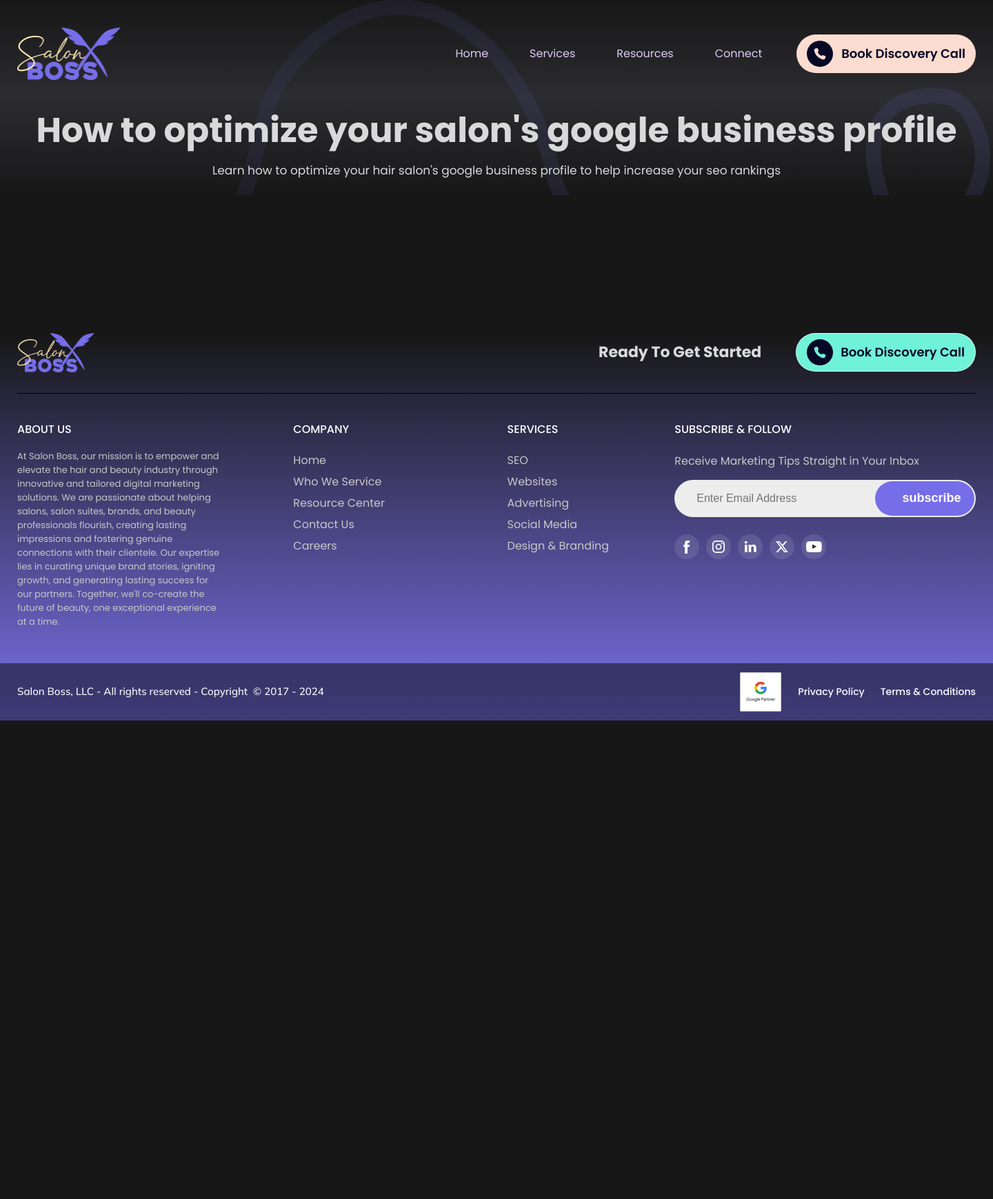
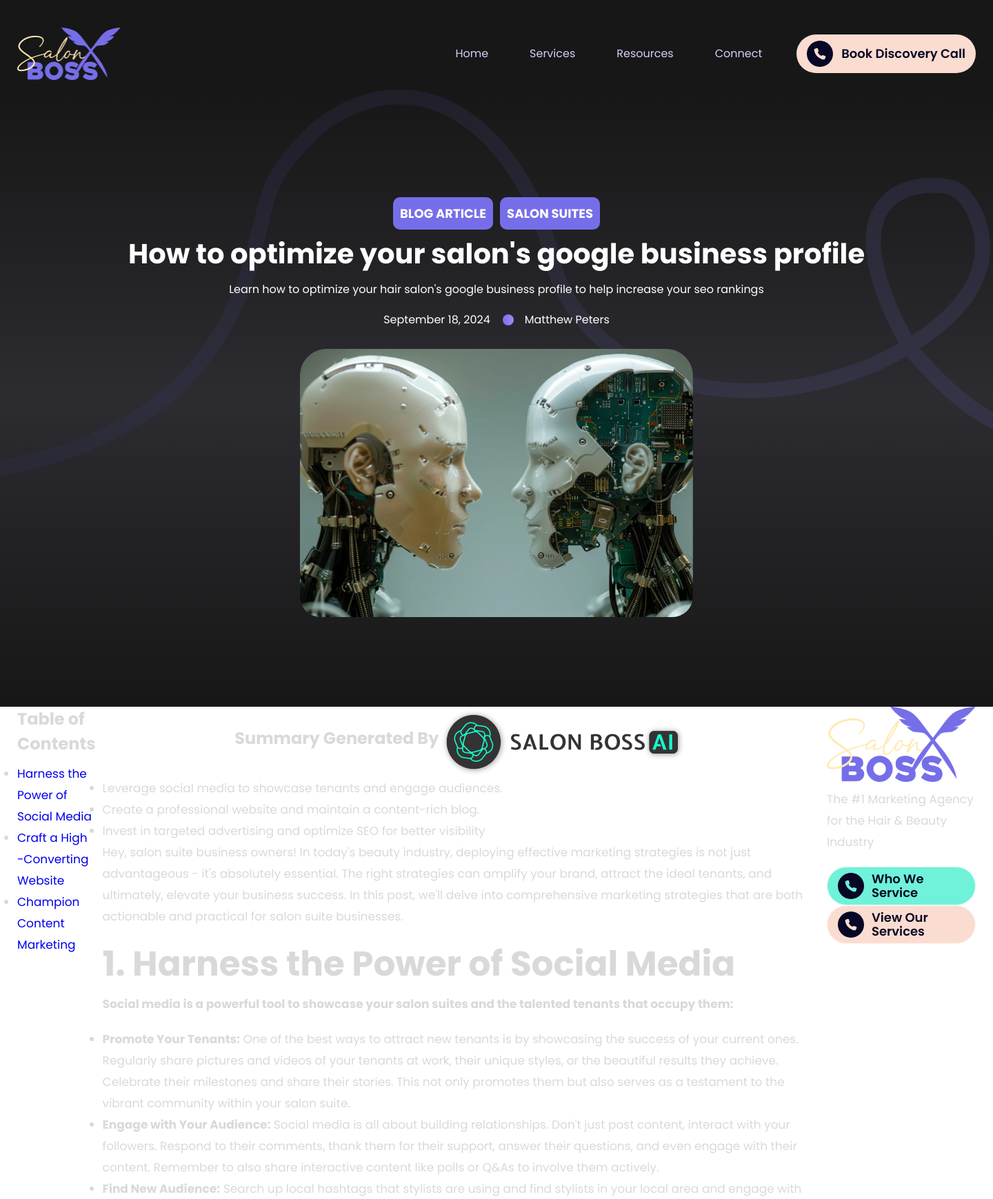
Before and after one commit to jakirmithunbd/salon-boss, a PHP site: page /html/single-blog.html in a window 1440 px wide. Shown: the top 1739 px of the page at 69% size. Before the commit the page ends 1045 px from the top, so only its background shows below. Run offline with PHP 8.4, Linux system fonts and the light colour scheme.

Commit message:
working on single blog

```diff
--- a/assets/css/sb-main-style.css
+++ b/assets/css/sb-main-style.css
@@ -183,7 +183,7 @@
   transition: all 0.3s ease;
 }
 
-.relative, .sb-about .sb-row .sb-media, .sb-faq .sb-questions-wrapper .sb-faq-item .sb-faq-question h4, .sb-video .sb-video-frame, .sb-video .sb-video-play-btn, .sb-card, .sb-simple-btn, .sb-button.icon-position-left, .sb-button, .hero-bg, section {
+.relative, .hero-single-blog .blog-hero-content .sb-post-meta span:not(:first-child), .sb-about .sb-row .sb-media, .sb-faq .sb-questions-wrapper .sb-faq-item .sb-faq-question h4, .sb-video .sb-video-frame, .sb-video .sb-video-play-btn, .sb-card, .sb-simple-btn, .sb-button.icon-position-left, .sb-button, .hero-bg, section {
   position: relative;
 }
 
@@ -4164,3 +4166,102 @@
 .sb-blog .sb-blog-list .sb-post-card .sb-card-contents-wrapper .sb-card-content .sb-blog-title:hover h3 {
   color: #766EE8;
 }
+
+.hero-single-blog {
+  margin-top: 130px;
+  padding-bottom: 120px;
+}
+@media only screen and (min-width: 1025px) {
+  .hero-single-blog {
+    overflow: visible;
+    overflow-x: clip;
+  }
+}
+@media only screen and (max-width: 1280px) {
+  .hero-single-blog {
+    margin-top: 100px;
+  }
+}
+@media only screen and (max-width: 1024px) {
+  .hero-single-blog {
+    margin-top: 60px;
+  }
+}
+@media only screen and (max-width: 768px) {
+  .hero-single-blog {
+    margin-top: 30px;
+  }
+}
+.hero-single-blog .blog-hero-content h1 {
+  font-size: 40px;
+  line-height: 60px;
+  color: #ffffff;
+}
+@media only screen and (max-width: 1024px) {
+  .hero-single-blog .blog-hero-content h1 {
+    font-size: 32px;
+    line-height: 44px;
+  }
+}
+@media only screen and (max-width: 768px) {
+  .hero-single-blog .blog-hero-content h1 {
+    font-size: 26px;
+    line-height: 38px;
+  }
+}
+.hero-single-blog .blog-hero-content p {
+  font-size: 16px;
+  line-height: 24px;
+  color: #ffffff;
+}
+.hero-single-blog .blog-hero-content .sb-post-meta {
+  gap: 18px;
+  font-size: 16px;
+  line-height: 24px;
+  color: #ffffff;
+}
+@media only screen and (max-width: 428px) {
+  .hero-single-blog .blog-hero-content .sb-post-meta {
+    -webkit-box-orient: vertical;
+    -webkit-box-direction: normal;
+        -ms-flex-direction: column;
+            flex-direction: column;
+    -webkit-box-align: center;
+        -ms-flex-align: center;
+            align-items: center;
+    gap: 10px;
+  }
+}
+@media only screen and (min-width: 429px) {
+  .hero-single-blog .blog-hero-content .sb-post-meta span:not(:first-child) {
+    padding-left: 32px;
+  }
+  .hero-single-blog .blog-hero-content .sb-post-meta span:not(:first-child):before {
+    position: absolute;
+    content: "";
+    width: 16px;
+    height: 16px;
+    top: calc(50% - 8px);
+    left: 0;
+    background: -webkit-gradient(linear, left top, right top, color-stop(-9.38%, #7970E9), color-stop(115.62%, #A08DF3));
+    background: linear-gradient(90deg, #7970E9 -9.38%, #A08DF3 115.62%);
+    border-radius: 50%;
+  }
+}
+.hero-single-blog .blog-hero-content .sb-blog-feature {
+  width: 100%;
+  max-width: 570px;
+  margin: 0 auto;
+  padding-top: 30px;
+}
+.hero-single-blog .blog-hero-content .sb-blog-feature img {
+  width: 100%;
+  border-radius: 30px;
+}
+
+.sb-single-blog-contents {
+  background: #ffffff;
+}
+.sb-single-blog-contents .container {
+  min-width: 1420px;
+}
--- a/assets/scss/_global.scss
+++ b/assets/scss/_global.scss
@@ -1602,3 +1602,94 @@
         }
     }
 }
+
+
+
+// Author Card style
+.sb-author-card {
+    width: 100%;
+    max-width: 970px;
+    margin: 0 auto;
+    padding-top: 100px;
+
+    @include breakpoint(1024) {
+        padding-top: 70px;
+    }
+    @include breakpoint(768) {
+        padding-top: 50px;
+    }
+
+    .sb-author-card-content-wrapper {
+        gap: 20px;
+        background: #fff;
+        background-image: url(../images/Salon-Boss-card-bg.jpg);
+        background-position: center;
+        background-repeat: no-repeat;
+        background-size: cover;
+        border: 1px solid $primary;
+        border-radius: 30px;
+        padding: 35px 20px 20px;
+        margin-left: 130px;
+
+        @include breakpoint(1024) {
+            margin-left: 0;
+            margin-top: 100px;
+            flex-direction: column;
+            align-items: center;
+            gap: 10px;
+        }
+
+        .sb-author-card-image {
+            width: 210px;
+            height: 210px;
+            border-radius: 50%;
+            background: linear-gradient(180deg, #FBD79A 0%, #E6B7D4 56.5%, #FFEAB3 100%);
+            padding: 15px;
+            margin-bottom: 16px;
+            margin-left: -130px;
+
+            @include breakpoint(1024) {
+                margin-left: 0;
+                margin-top: -100px;
+            }
+
+            .sb-author-card-badge {
+                position: absolute;
+                bottom: 0;
+                background: #fff;
+                border-radius: 15px;
+                padding: 7px 23px;
+
+                h5 {
+                    @include font(12, 18);
+                    font-weight: 500;
+                    color: #000;
+                    margin: 0;
+                }
+                h6 {
+                    @include font(12, 18);
+                    font-weight: 700;
+                    color: $secondary;
+                    margin: 0;
+                }
+            }
+        }
+
+        .sb-author-card-content {
+            width: 50%;
+            max-width: 505px;
+            margin: 0 auto;
+            flex-grow: 1;
+
+            @include breakpoint(1024) {
+                width: 100%;
+            }
+
+            p {
+                @include font(16, 30);
+                font-weight: 700;
+                color: #000;
+            }
+        }
+    }
+}
--- a/assets/scss/sb-main-style.scss
+++ b/assets/scss/sb-main-style.scss
@@ -1508,93 +1508,7 @@
 
         }
     }
-    .dis-confirmation-card {
-        width: 100%;
-        max-width: 970px;
-        margin: 0 auto;
-        padding-top: 100px;
-
-        @include breakpoint(1024) {
-            padding-top: 70px;
-        }
-        @include breakpoint(768) {
-            padding-top: 50px;
-        }
-
-        .confirmation-card-content-wrapper {
-            gap: 20px;
-            background: #fff;
-            background-image: url(../images/Salon-Boss-card-bg.jpg);
-            background-position: center;
-            background-repeat: no-repeat;
-            background-size: cover;
-            border: 1px solid $primary;
-            border-radius: 30px;
-            padding: 35px 20px 20px;
-            margin-left: 130px;
-
-            @include breakpoint(1024) {
-                margin-left: 0;
-                margin-top: 100px;
-                flex-direction: column;
-                align-items: center;
-                gap: 10px;
-            }
-
-            .dis-confirmation-card-image {
-                width: 210px;
-                height: 210px;
-                border-radius: 50%;
-                background: linear-gradient(180deg, #FBD79A 0%, #E6B7D4 56.5%, #FFEAB3 100%);
-                padding: 15px;
-                margin-bottom: 16px;
-                margin-left: -130px;
-
-                @include breakpoint(1024) {
-                    margin-left: 0;
-                    margin-top: -100px;
-                }
-
-                .dis-confirmation-card-badge {
-                    position: absolute;
-                    bottom: 0;
-                    background: #fff;
-                    border-radius: 15px;
-                    padding: 7px 23px;
-
-                    h5 {
-                        @include font(12, 18);
-                        font-weight: 500;
-                        color: #000;
-                        margin: 0;
-                    }
-                    h6 {
-                        @include font(12, 18);
-                        font-weight: 700;
-                        color: $secondary;
-                        margin: 0;
-                    }
-                }
-            }
-
-            .dis-confirmation-card-content {
-                width: 50%;
-                max-width: 505px;
-                margin: 0 auto;
-                flex-grow: 1;
-
-                @include breakpoint(1024) {
-                    width: 100%;
-                }
-
-                p {
-                    @include font(16, 30);
-                    font-weight: 700;
-                    color: #000;
-                }
-            }
-        }
-    }
+
 }
 
 // ********** Blog Page Style *********** //
@@ -1762,6 +1676,7 @@
 
                 .sb-card-image {
                     padding: 0;
+                    background-image: none;
 
                     a {
                         @extend .d-flex;
@@ -1805,3 +1720,98 @@
         }
     }
 }
+
+// ********** Single Blog Page Style *********** //
+// Single Blog hero style
+.hero-single-blog  {
+    margin-top: 130px;
+    padding-bottom: 120px;
+
+    @include minbreakpoint(1025) {
+        overflow: visible;
+        overflow-x: clip;
+    }
+
+    @include breakpoint(1280) {
+        margin-top: 100px;
+    }
+    @include breakpoint(1024) {
+        margin-top: 60px;
+
+    }
+    @include breakpoint(768) {
+        margin-top: 30px;
+    }
+
+    .blog-hero-content {
+
+        h1 {
+            @include font(40, 60);
+            color: $white;
+
+            @include breakpoint(1024) {
+                @include font(32, 44);
+            }
+            @include breakpoint(768) {
+                @include font(26, 38);
+            }
+        }
+        p {
+            @include font(16, 24);
+            color: $white;
+        }
+        .sb-post-meta {
+            gap: 18px;
+            @include font(16, 24);
+            color: $white;
+
+            @include breakpoint(428) {
+                flex-direction: column;
+                align-items: center;
+                gap: 10px;
+            }
+
+            span {
+                &:not(:first-child) {
+                    @extend .relative;
+
+                    @include minbreakpoint(429) {
+                        padding-left: 32px;
+
+                        &:before {
+                            position: absolute;
+                            content: "";
+                            width: 16px;
+                            height: 16px;
+                            top: calc(50% - 8px);
+                            left: 0;
+                            background: linear-gradient(90deg, #7970E9 -9.38%, #A08DF3 115.62%);
+                            border-radius: 50%;
+                        }
+                    }
+                }
+            }
+
+        }
+        .sb-blog-feature {
+            width: 100%;
+            max-width: 570px;
+            margin: 0 auto;
+            padding-top: 30px;
+
+            img {
+                width: 100%;
+                border-radius: 30px;
+            }
+        }
+    }
+}
+
+// Single Blog Content
+.sb-single-blog-contents {
+    background: #ffffff;
+
+    .container {
+        min-width: 1420px;
+    }
+}
--- a/html/single-blog.html
+++ b/html/single-blog.html
@@ -59,15 +59,173 @@
 <section class="hero-single-blog hero-bg sb-header-gutter">
     <div class="container">
         <div class="blog-hero-content text-center">
+
+            <div class="hero-badge d-flex flex-wrap justify-center">
+                <span>BLOG ARTICLE</span>
+                <span>SALON SUITES</span>
+            </div>
             <h1>How to optimize your salon's google business profile</h1>
             <p>
                 Learn how to optimize your hair salon's google business profile to help increase your seo rankings
             </p>
+            <div class="sb-post-meta flex-center">
+                <span class="sb-post-date">September 18, 2024</span>
+                <span class="sb-post-author">Matthew Peters</span>
+            </div>
+            <div class="sb-blog-feature">
+                <img src="../assets/images/Salon-Boss-blog-Sapphire-Hair-Website-Launch.png" alt="">
+            </div>
         </div>
     </div>
 </section>
 <!-- Hero Single Blog  -->
 
+<section class="sb-single-blog-contents">
+    <div class="container">
+        <div class="sb-single-blog-content-wrapper d-flex space-between">
+
+            <div class="sb-table-content">
+                <h3 class="sb-table-content-title">Table of Contents</h3>
+                <ul>
+                    <li><a href="#">Harness the Power of Social Media</a></li>
+                    <li class="sb-tb-active"><a href="#">Craft a High -Converting Website</a></li>
+                    <li><a href="#">Champion Content Marketing</a></li>
+                </ul>
+            </div>
+
+            <div class="sb-blog-content">
+
+                <div class="sb-summery-generate">
+                    <div class="sb-summery-title-icon flex-center">
+                        <h3>Summary Generated By</h3>
+                        <img src="../assets/images/SalonBoss-Ai-Logo.png" alt="">
+                    </div>
+                    <ul>
+                        <li>Leverage social media to showcase tenants and engage audiences.</li>
+                        <li>Create a professional website and maintain a content-rich blog.</li>
+                        <li>Invest in targeted advertising and optimize SEO for better visibility</li>
+                    </ul>
+                </div><!-- sb summery generate  -->
+
+                <p>
+                    Hey, salon suite business owners! In today's beauty industry,
+                    deploying effective marketing strategies is not just advantageous -
+                    it's absolutely essential. The right strategies can amplify your brand,
+                    attract the ideal tenants, and ultimately, elevate your business success.
+                    In this post, we'll delve into comprehensive marketing strategies that are
+                     both actionable and practical for salon suite businesses.
+                </p>
+                <h2>1. Harness the Power of Social Media</h2>
+                <p><strong>Social media is a powerful tool to showcase your salon suites and the talented tenants that occupy them:</strong></p>
+                <ul>
+                    <li>
+                        <strong>Promote Your Tenants:</strong> One of the best ways to attract new tenants
+                         is by showcasing the success of your current ones. Regularly share pictures and
+                         videos of your tenants at work, their unique styles, or the beautiful results they achieve.
+                         Celebrate their milestones and share their stories. This not only promotes them
+                         but also serves as a testament to the vibrant community within your salon suite.
+                    </li>
+                    <li>
+                        <strong>Engage with Your Audience:</strong> Social media is all about building relationships.
+                        Don't just post content, interact with your followers. Respond to their comments,
+                        thank them for their support, answer their questions, and even engage with their content.
+                        Remember to also share interactive content like polls or Q&As to involve them actively.
+                    </li>
+                    <li>
+                        <strong>Find New Audience:</strong> Search up local hashtags that stylists are using and
+                        find stylists in your local area and engage with them. Follow them. Like their photos.
+                        Build some rapport and you'll find that you'll increase engagement on your profile and
+                        the number of inquires on social media. Do this same strategy by searching for popular
+                        location tags that stylists are using in your local area too. For example, a popular hair salon.
+                    </li>
+                    <li>
+                        <strong>Utilize Stories and Reels:</strong> Stories and Reels offer a unique way to share bite-sized,
+                        engaging content. Use these features to give followers a peek into the daily happenings at your salon suite,
+                        highlight tenant achievements, share testimonials, or even offer quick tips for beauty professionals.
+                    </li>
+                </ul>
+                <img src="../assets/images/Salon-Boss-placeholder-image.png" alt="">
+
+                <h2>2. Craft a High-Converting Website</h2>
+                <p>
+                    <strong>Promote Your Tenants:</strong> One of the best ways to attract new tenants is by showcasing
+                    the success of your current ones. Regularly share pictures and videos of your tenants at work,
+                    their unique styles, or the beautiful results they achieve. Celebrate their milestones and share
+                    their stories. This not only promotes them but also serves as a testament to the vibrant community within your salon suite.
+                </p>
+                <p>
+                    <strong>Engage with Your Audience:</strong> Social media is all about building relationships.
+                    Don't just post content, interact with your followers. Respond to their comments, thank them for their support,
+                    answer their questions, and even engage with their content. Remember to also share interactive
+                    content like polls or Q&As to involve them actively
+                </p>
+                <p>
+                    <strong>Find New Audience:</strong> Search up local hashtags that stylists are using and find stylists
+                    in your local area and engage with them. Follow them. Like their photos. Build some rapport and you'll
+                    find that you'll increase engagement on your profile and the number of inquires on social media. Do this
+                    same strategy by searching for popular location tags that stylists are using in your local area too.
+                    For example, a popular hair salon.
+                </p>
+                <p>
+                    <strong>Utilize Stories and Reels:</strong> Stories and Reels offer a unique way to share bite-sized,
+                    engaging content. Use these features to give followers a peek into the daily happenings at your salon suite,
+                    highlight tenant achievements, share testimonials, or even offer quick tips for beauty professionals.
+                </p>
+
+                <h2>3. Champion Content Marketing</h2>
+
+                <ul>
+                    <li>
+                        Start a Blog: Offer valuable content related to the beauty industry and running a successful business.
+                        This could range from the latest beauty trends to marketing tips for beauty professionals or even advice
+                        on work-life balance. Ensure your blog posts are SEO-optimized to drive more traffic to your website.
+                    </li>
+                    <li>
+                        Email Newsletters: Regular newsletters can help you stay top of mind with your tenants and potential tenants.
+                        Share updates about your salon suites, industry news, marketing tips, or highlight a tenant of the month.
+                        Make it visually appealing and easy to read.
+                    </li>
+                </ul>
+
+                <div class="sb-author-card">
+                    <div class="sb-author-card-content-wrapper d-flex">
+                        <div class="sb-author-card-image flex-center relative">
+                            <img src="../assets/images/Salon-Boss-salonboss-matt.png" alt="">
+                            <div class="sb-author-card-badge text-center">
+                                <h5>Matthew Peters-Mejia</h5>
+                                <h6>Salon Boss, CEO</h6>
+                            </div>
+                        </div>
+                        <div class="sb-author-card-content flex-center flex-col text-center">
+                            <p>We appreciate you taking the time to book a discovery call.</p>
+                            <p>My team and I will begin preparing for your call and we look forward to learning more about you & your business!</p>
+                            <a
+                                href="#"
+                                class="sb-button button-bg-green icon-position-left button-icon-sboss"
+                                >book discovery call</a
+                            >
+                        </div>
+                    </div>
+                </div><!-- Sb Author Card  -->
+            </div>
+            <div class="sb-blog-sidebar-box">
+                <img src="../assets/images/Salon-Boss-logo.png" alt="">
+                <p>The #1 Marketing Agency for the Hair & Beauty Industry</p>
+                <a
+                    href="#"
+                    class="sb-button button-bg-green icon-position-left"
+                    >Who We Service</a
+                >
+                <a
+                    href="#"
+                    class="sb-button button-bg-pink icon-position-left"
+                    >View Our Services</a
+                >
+
+            </div>
+        </div>
+    </div>
+</section><!-- Single Blog Content  -->
 
 
 
```
Also changed, not shown: other parts of assets/css/sb-main-style.css (+100 -98 lines), html/discovery-call-confirmed.html (+6 -6 lines), assets/images/Salon-Boss-placeholder-image.png (added), assets/images/SalonBoss-Ai-Logo.png (added).
